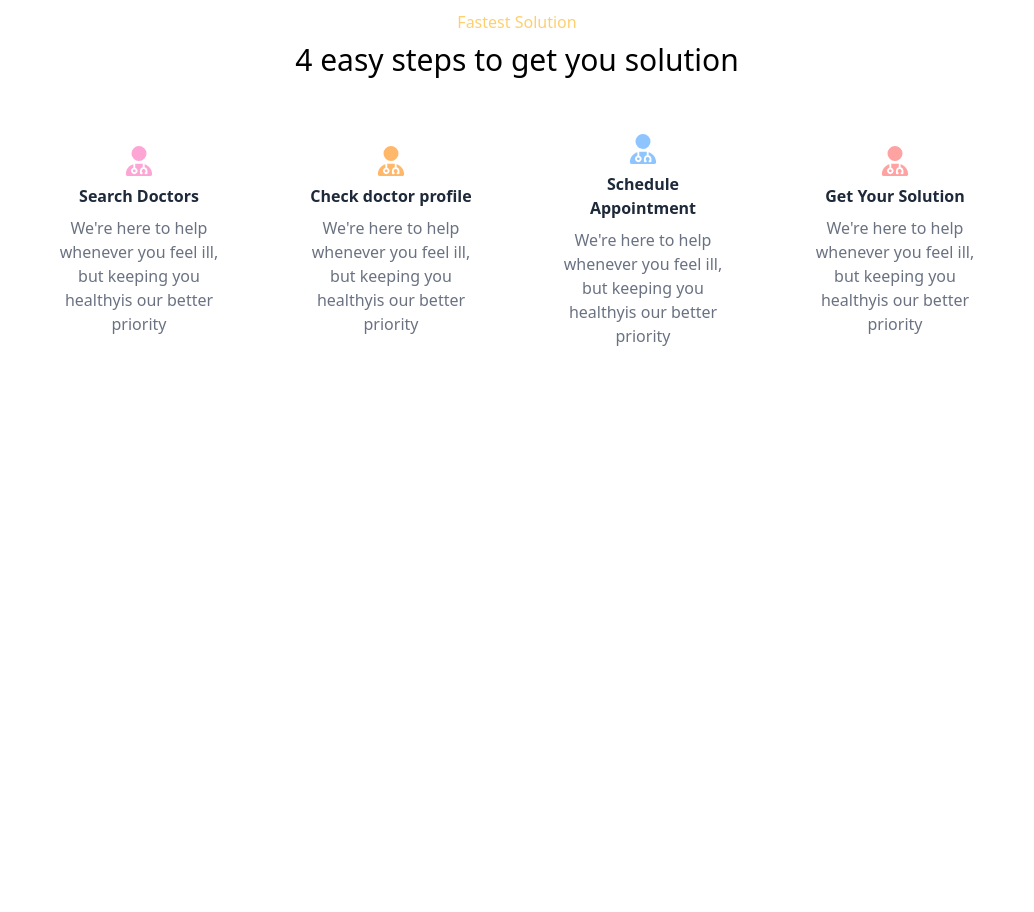
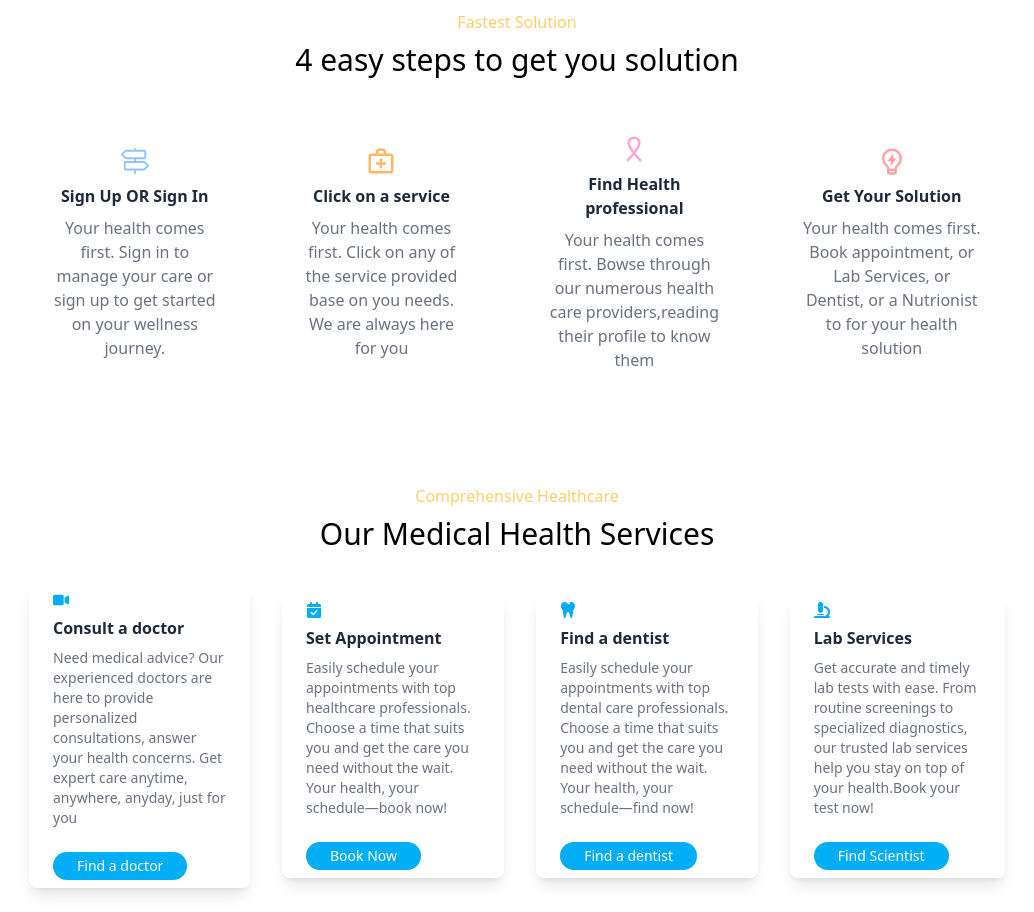
Before and after one commit to Debfevlo/Prescripto, a React (Vite) app in the folder frontend/: page / in a window 1280 px wide. Shown: the part 780-1692 px from the top of the page, without its empty margins (123-1157 px from the left). Before the commit the page ends 1176 px from the top, so only its background shows below. Built offline with nearby package versions, Linux system fonts and the light colour scheme.

Commit message:
just completed services section

```diff
--- /dev/null
+++ b/frontend/src/components/Services.jsx
@@ -0,0 +1,52 @@
+import React from 'react'
+import { FaVideo } from "react-icons/fa6";
+import { FaCalendarCheck } from "react-icons/fa6";
+import { FaTooth } from "react-icons/fa";
+import { FaMicroscope } from "react-icons/fa";
+
+const Services = () => {
+  return (
+    <div className='mt-10 md:mt-16 flex flex-col items-center justify-center gap-2'>
+        <p className='text-center text-secondary font-medium text-base'>Comprehensive Healthcare</p>
+        <p className='text-2xl md:text-3xl'>Our Medical Health Services</p>
+
+        <div className='p-6 flex flex-col md:flex-row items-center justify-center gap-8 text-center'>
+            <div className='rounded-lg py-2 px-6 shadow-lg text-left hover:scale-105 transition-all cursor-pointer hover:bg-primary hover:text-white group'>
+                <FaVideo className='text-primary group-hover:text-white'/>
+                <p className='text-gray-800 font-semibold mt-2 group-hover:text-black'>Consult a doctor</p>
+                <p className=' text-gray-500 text-sm mt-2 group-hover:text-white'>Need medical advice? Our experienced doctors are here to provide personalized consultations, answer your health concerns. Get expert care anytime, anywhere, anyday, just for you</p>
+                <button className='px-6 py-1 bg-primary text-white rounded-full mt-6 cursor-pointer text-sm group-hover:bg-white group-hover:text-primary hover:scale-105 transition-all ' >Find a doctor</button>
+            </div>
+
+            <div className='rounded-lg py-2 px-6 shadow-lg text-left hover:scale-105 transition-all cursor-pointer hover:bg-primary hover:text-white group'>
+                <FaCalendarCheck className='text-primary group-hover:text-white'/>
+                <p className='text-gray-800 font-semibold mt-2 group-hover:text-black'>Set Appointment</p>
+                <p className=' text-gray-500 text-sm mt-2 group-hover:text-white'>Easily schedule your appointments with top healthcare professionals. Choose a time that suits you and get the care you need without the wait. Your health, your schedule—book now!</p>
+                <button className='px-6 py-1 bg-primary text-white rounded-full mt-6 cursor-pointer text-sm group-hover:bg-white group-hover:text-primary hover:scale-105 transition-all ' >Book Now</button>
+            </div>
+
+           <div className='rounded-lg py-2 px-6 shadow-lg text-left hover:scale-105 transition-all cursor-pointer hover:bg-primary hover:text-white group'>
+
+                <FaTooth className='text-primary group-hover:text-white'/>
+                <p className='text-gray-800 font-semibold mt-2 group-hover:text-black'>Find a dentist</p>
+                <p className=' text-gray-500 text-sm mt-2 group-hover:text-white'>Easily schedule your appointments with top dental care professionals. Choose a time that suits you and get the care you need without the wait. Your health, your schedule—find now!</p>
+                <button className='px-6 py-1 bg-primary text-white rounded-full mt-6 cursor-pointer text-sm group-hover:bg-white group-hover:text-primary hover:scale-105 transition-all ' >Find a dentist</button>
+            </div>
+
+            <div className='rounded-lg py-2 px-6 shadow-lg text-left hover:scale-105 transition-all cursor-pointer hover:bg-primary hover:text-white group'>
+                <FaMicroscope className='text-primary group-hover:text-white'/>
+                <p className='text-gray-800 font-semibold mt-2 group-hover:text-black'>Lab Services</p>
+                <p className=' text-gray-500 text-sm mt-2 group-hover:text-white'>Get accurate and timely lab tests with ease. From routine screenings to specialized diagnostics, our trusted lab services help you stay on top of your health.Book your test now!</p>
+                <button className='px-6 py-1 bg-primary text-white rounded-full mt-6 cursor-pointer text-sm group-hover:bg-white group-hover:text-primary hover:scale-105 transition-all ' >Find Scientist</button>
+            </div>
+
+
+
+
+
+        </div>
+    </div>
+  )
+}
+
+export default Services
--- a/frontend/src/components/Solution.jsx
+++ b/frontend/src/components/Solution.jsx
@@ -1,5 +1,9 @@
 import React from 'react'
-import { FaUserDoctor } from "react-icons/fa6";
+import { IoTrailSignOutline } from "react-icons/io5";
+import { MdOutlineMedicalServices } from "react-icons/md";
+import { TbRibbonHealth } from "react-icons/tb";
+import { RiLightbulbFlashLine } from "react-icons/ri";
+
 
 const Solution = () => {
   return (
@@ -9,29 +13,30 @@ const Solution = () => {
 
         <div className='p-6 flex flex-col md:flex-row items-center justify-center gap-8 text-center'>
                 <div className='flex flex-col gap-2  items-center justify-center p-6 cursor-pointer hover:scale-105 transition-all'>
-                    <FaUserDoctor className='text-3xl text-pink-300'/>
-                    <p className='text-gray-800 font-semibold'>Search Doctors</p>
-                    <p className=' text-gray-500'>We're here to help whenever you feel ill, but keeping you healthyis our better priority </p>
+                    <IoTrailSignOutline className='text-3xl text-blue-300' />
+                    <p className='text-gray-800 font-semibold'>Sign Up OR Sign In</p>
+                    <p className=' text-gray-500'>Your health comes first. Sign in to manage your care or sign up to get started on your wellness journey. </p>
                 </div>
+
                 <div className='flex flex-col gap-2  items-center justify-center p-6 cursor-pointer hover:scale-105 transition-all'>
-                    <FaUserDoctor className='text-3xl text-orange-300'/>
-                    <p className='text-gray-800 font-semibold' >Check doctor profile</p>
-                    <p className=' text-gray-500'>We're here to help whenever you feel ill, but keeping you healthyis our better priority </p>
+                     <MdOutlineMedicalServices className='text-3xl text-orange-300'/>
+                    <p className='text-gray-800 font-semibold' >Click on a service</p>
+                    <p className=' text-gray-500'>Your health comes first. Click on any of the service provided base on you needs. We are always here for you </p>
                 </div>
+
                 <div className='flex flex-col gap-2  items-center justify-center p-6 cursor-pointer hover:scale-105 transition-all'>
-                    <FaUserDoctor className='text-3xl text-blue-300' />
-                    <p className='text-gray-800 font-semibold'>Schedule Appointment</p>
-                    <p className=' text-gray-500'>We're here to help whenever you feel ill, but keeping you healthyis our better priority </p>
-                </div>
-                <div className='flex flex-col gap-2  items-center justify-center p-6  cursor-pointer hover:scale-105 transition-all'>
-                    <FaUserDoctor className='text-3xl text-red-300'/>
-                    <p className='text-gray-800 font-semibold'>Get Your Solution</p>
-                    <p className=' text-gray-500'>We're here to help whenever you feel ill, but keeping you healthyis our better priority </p>
+                    <TbRibbonHealth className='text-3xl text-pink-300' />
+                    <p className='text-gray-800 font-semibold' >Find Health professional</p>
+                    <p className=' text-gray-500'>Your health comes first. Bowse through our numerous health care providers,reading their profile to know them</p>
                 </div>
 
 
 
-
+                <div className='flex flex-col gap-2  items-center justify-center p-6  cursor-pointer hover:scale-105 transition-all'>
+                    <RiLightbulbFlashLine className='text-3xl text-red-300' />
+                    <p className='text-gray-800 font-semibold'>Get Your Solution</p>
+                    <p className=' text-gray-500'>Your health comes first. Book appointment, or Lab Services, or Dentist, or a Nutrionist to for your health solution</p>
+                </div>
         </div>
     </div>
   )
--- a/frontend/src/pages/Home.jsx
+++ b/frontend/src/pages/Home.jsx
@@ -1,13 +1,14 @@
 import React from 'react'
 import HeroSection from '../components/HeroSection'
 import Solution from '../components/Solution'
+import Services from '../components/Services'
 
 const Home = () => {
   return (
     <div>
       <HeroSection/>
       <Solution/>
-
+      <Services/>
     </div>
   )
 }
```
